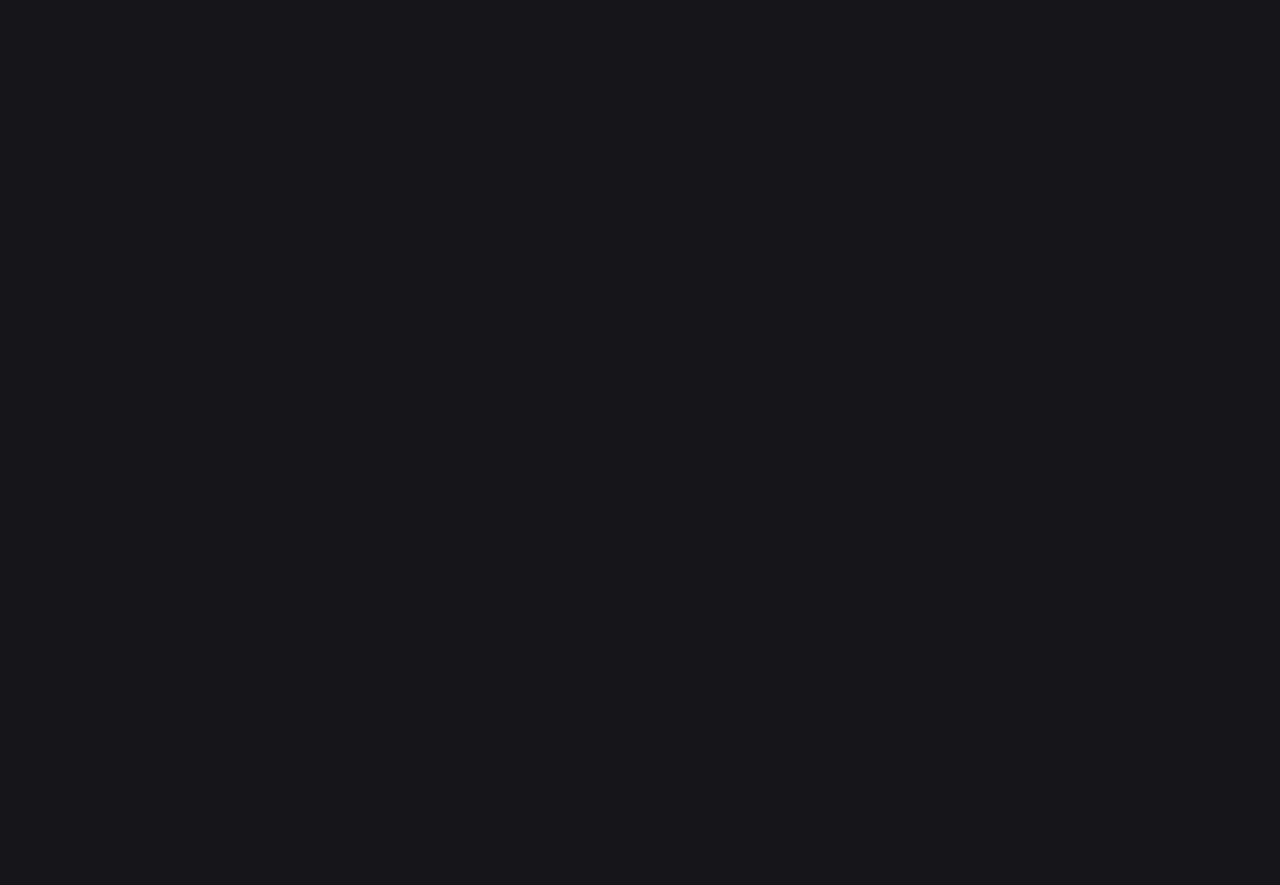
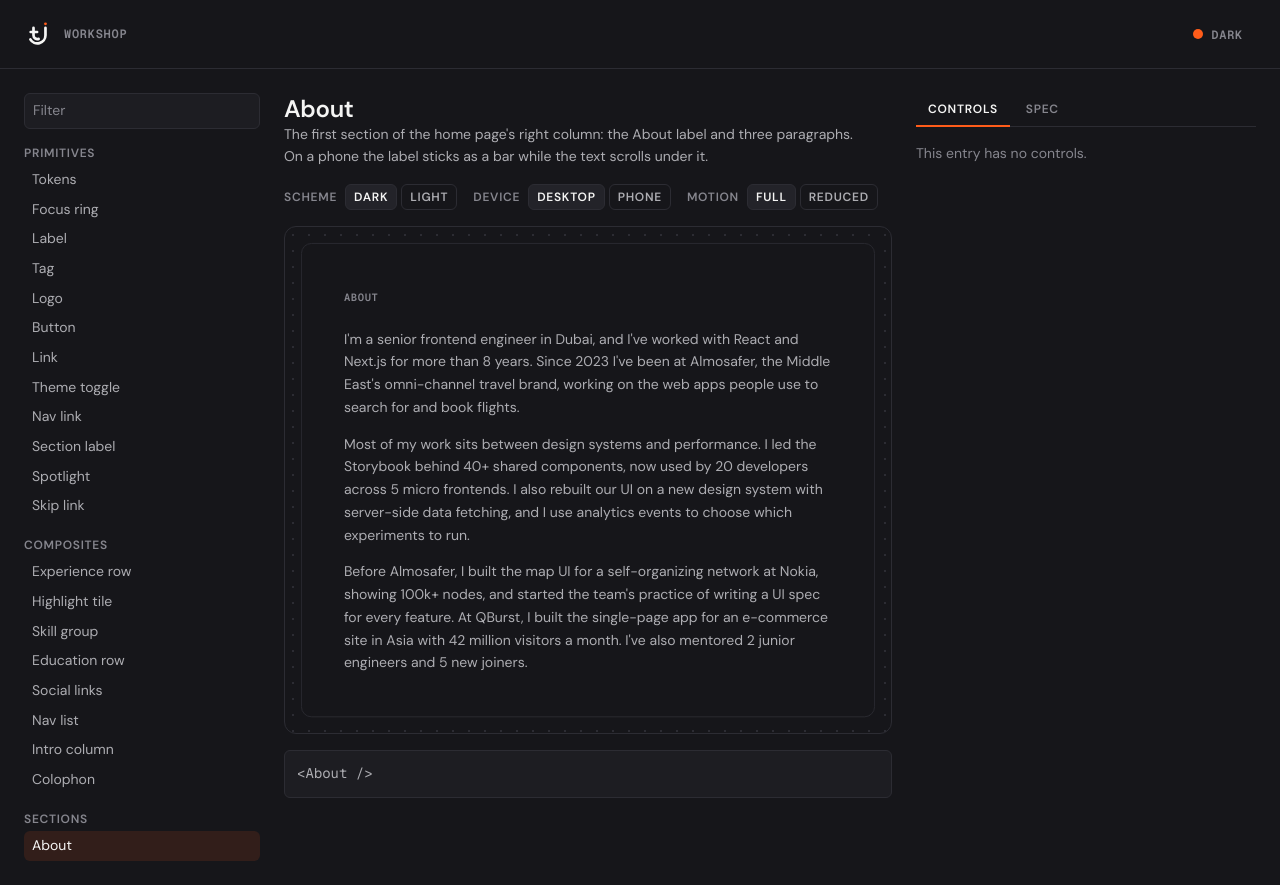
Before and after one commit to TonyCJ7/portfolio, a Next.js app: page /workshop/about in a window 1280 px wide. Before the commit this address had no page. Before the commit the page ends 800 px from the top, so only its background shows below. Built offline with nearby package versions, Linux system fonts and the light colour scheme.

Commit message:
feat: add about section

```diff
--- a/src/app/workshop/entries.ts
+++ b/src/app/workshop/entries.ts
@@ -19,6 +19,7 @@ import { entry as socialLinks } from "@/components/SocialLinks/SocialLinks.works
 import { entry as navList } from "@/components/NavList/NavList.workshop";
 import { entry as intro } from "@/components/Intro/Intro.workshop";
 import { entry as colophon } from "@/components/Colophon/Colophon.workshop";
+import { entry as about } from "@/sections/About/About.workshop";
 
 export const entries: WorkshopEntry[] = [
   tokens,
@@ -41,6 +42,7 @@ export const entries: WorkshopEntry[] = [
   navList,
   intro,
   colophon,
+  about,
 ];
 
 export function findEntry(id: string): WorkshopEntry | undefined {
--- /dev/null
+++ b/src/sections/About/About.tsx
@@ -0,0 +1,20 @@
+import SectionLabel from "@/components/SectionLabel/SectionLabel";
+import { about } from "@/content/about";
+import { sectionLabel } from "@/content/nav";
+
+export default function About() {
+  return (
+    <section
+      id="about"
+      aria-labelledby="about-label"
+      className="scroll-mt-24 phone:scroll-mt-14"
+    >
+      <SectionLabel id="about-label">{sectionLabel("about")}</SectionLabel>
+      <div className="mt-6 max-w-measure space-y-4 text-body text-fg-2 phone:mt-4">
+        {about.map((paragraph) => (
+          <p key={paragraph}>{paragraph}</p>
+        ))}
+      </div>
+    </section>
+  );
+}
--- /dev/null
+++ b/src/sections/About/About.workshop.tsx
@@ -0,0 +1,39 @@
+import { defineEntry } from "@/app/workshop/controls";
+import About from "./About";
+
+export const entry = defineEntry({
+  id: "about",
+  name: "About",
+  stage: 3,
+  center: false,
+  lede: "The first section of the home page's right column: the About label and three paragraphs. On a phone the label sticks as a bar while the text scrolls under it.",
+  controls: {},
+  spec: {
+    folder: "src/sections/About/",
+    props: [
+      "none; the label comes from sectionLabel(\"about\") in src/content/nav.ts and the paragraphs from src/content/about.ts",
+    ],
+    tokens: [
+      "Paragraphs: text-body in Text 2, capped at the measure (36rem), 16 px apart",
+      "24 px between the label and the first paragraph, 16 px on phone",
+      "Label: SectionLabel, a sticky frosted bar on phone",
+    ],
+    motion: ["none"],
+    a11y: [
+      "section with id about and aria-labelledby about-label, so its accessible name is the h2's text, About",
+      "scroll-mt-24 phone:scroll-mt-14 so a hash jump clears the sticky bar",
+    ],
+  },
+  render: (_args, ctx) => {
+    if (ctx.device === "phone") {
+      return (
+        <div className="-mx-(--gutter) h-[480px] overflow-y-auto px-(--gutter)">
+          <About />
+        </div>
+      );
+    }
+
+    return <About />;
+  },
+  usage: () => "<About />",
+});
```
Also changed, not shown: 3 other files (tests, documents, lock files or other folders).
